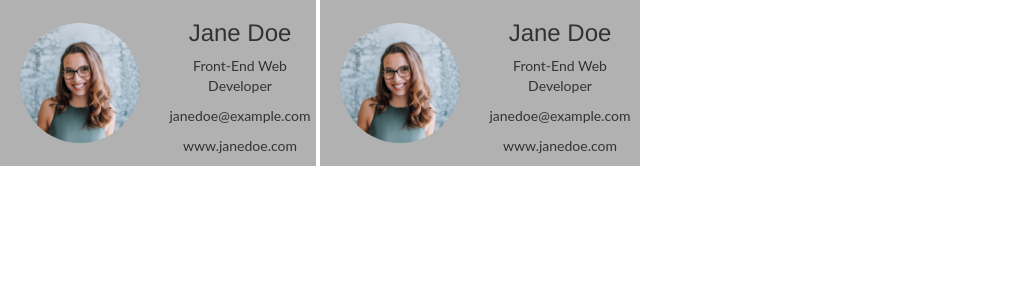
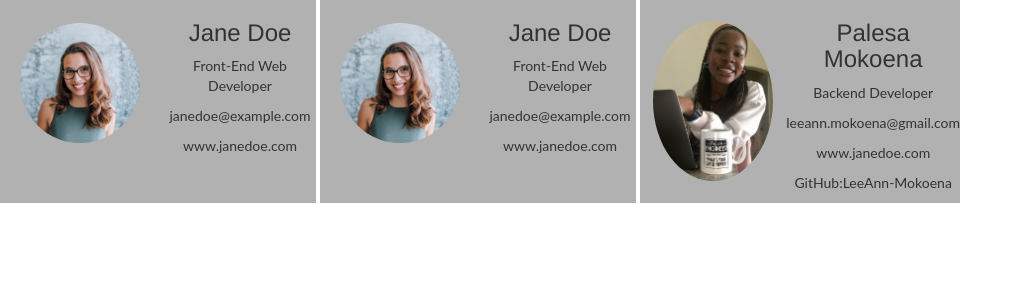
Before and after one commit to women-who-software/scrollodex, a React (Create React App) app: page / in a window 1280 px wide. Shown: the top 300 px of the page, without its empty margins (0-1023 px from the left). Built offline with nearby package versions, Linux system fonts and the light colour scheme.

Commit message:
added card to layout

```diff
--- a/src/cards/PalesaCard/PalesaCard.jsx
+++ b/src/cards/PalesaCard/PalesaCard.jsx
@@ -12,7 +12,7 @@ function PalesaCard() {
         </div>
 
         <div className="card">
-            <h3>Palesa</h3>
+            <h3>Palesa Mokoena</h3>
             <p>Backend Developer</p>
             <p>leeann.mokoena@gmail.com</p>
             <p>www.janedoe.com</p>
--- a/src/cardsDisplay.jsx
+++ b/src/cardsDisplay.jsx
@@ -2,7 +2,7 @@ import React from 'react';
 import './cardsDisplay.scss';
 
 import ExampleCard from './cards/exampleCard/exampleCard';
-import palesaCard from './cards/palesaCard/palesaCard';
+import PalesaCard from './cards/palesaCard/palesaCard';
 
 function CardsDisplay() {
   return (
@@ -15,6 +15,10 @@ function CardsDisplay() {
         <ExampleCard />
       </div>
 
+      <div>
+          <PalesaCard />
+        </div>
+
 
     </div>
   );
```
